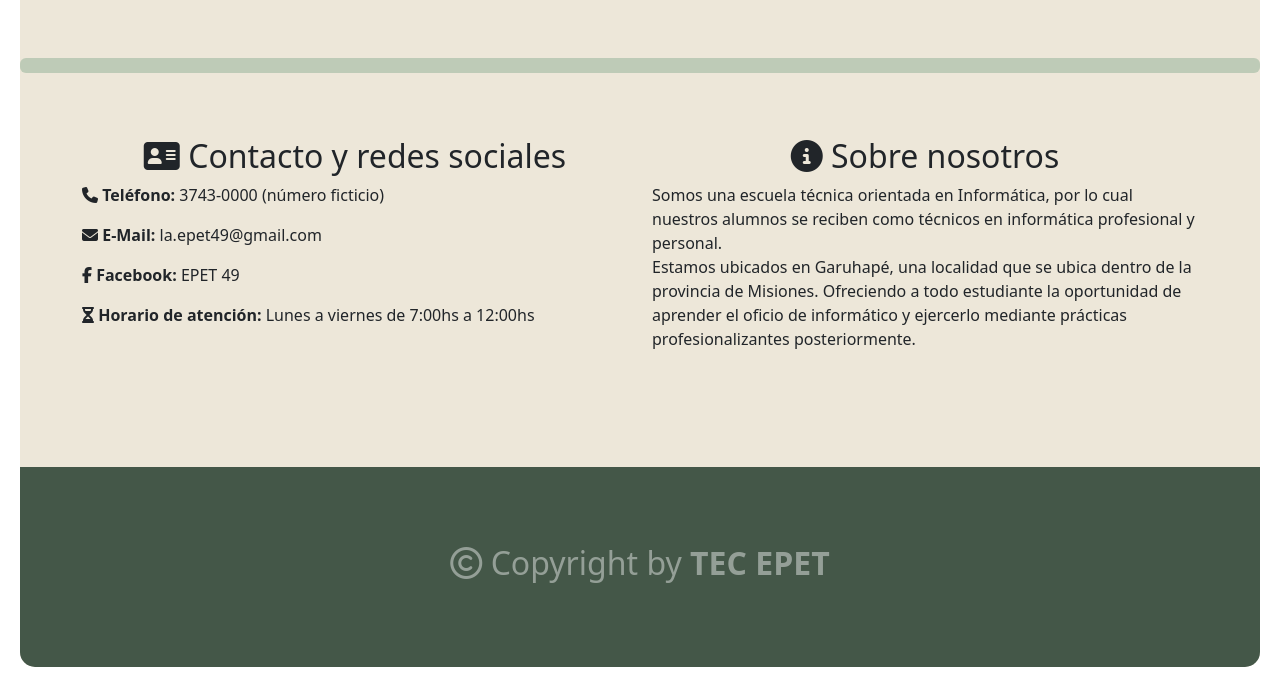
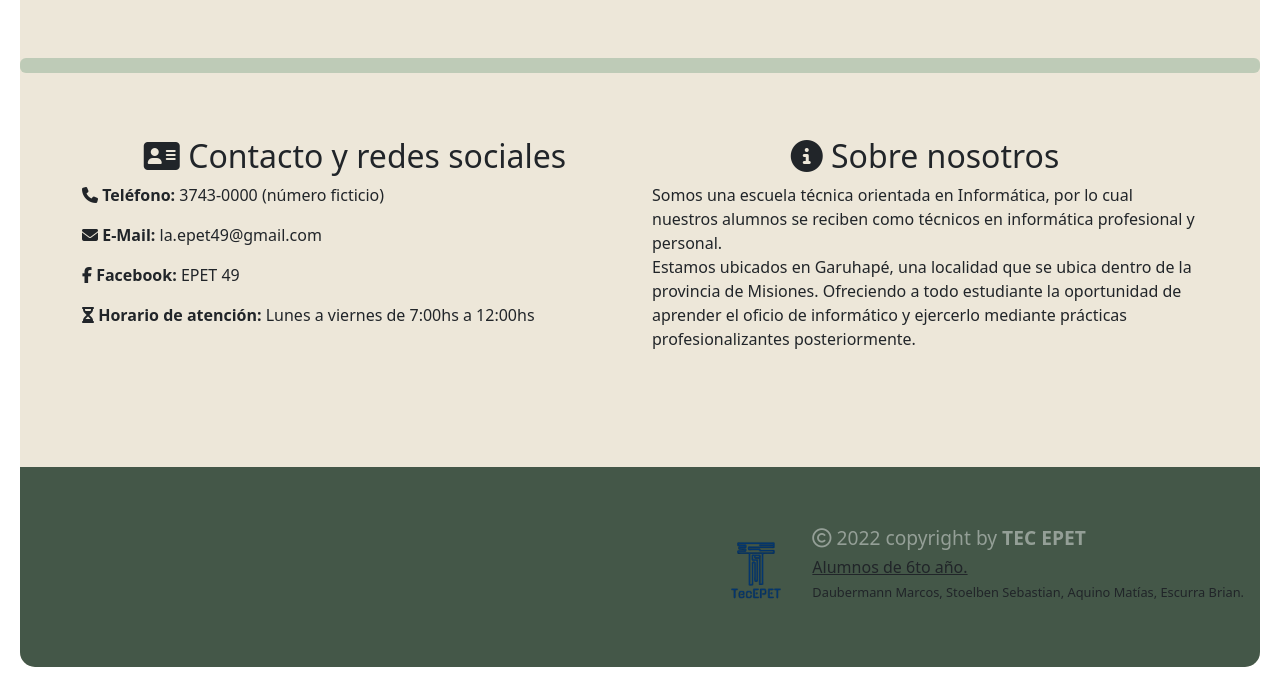
Before and after one commit to epet49/epet49.github.io, a plain HTML site: page index.html in a window 1280 px wide. Shown: the part 1289-1976 px from the top of the page. Drawn offline with Linux system fonts and the light colour scheme.

Commit message:
Mejore el footer agregando una imagen y dividiendolo en 2 columnas

```diff
--- a/index.html
+++ b/index.html
@@ -88,11 +88,17 @@
         </div>
       </div>
     </section>
-    <section id="footer-fachero">
-      <footer>
-        <h2><i class="fa-regular fa-copyright"></i> Copyright by <span class="mini-sub">TEC EPET</span></h2>
-      </footer>
-    </section>
+
+    <footer>
+      <div class="f1">
+        <img id="tec-epet" src="source/img/tec-epet-logo-removebg-preview.png" alt="" style="width: 7rem;">
+      </div>
+      <div class="f2">
+        <h2><i class="fa-regular fa-copyright"></i> 2022 copyright by <span class="mini-sub">TEC EPET</span><span></span></h2>
+        <h3 class="text-decoration-underline">Alumnos de 6to año.</h3>
+        <h4>Daubermann Marcos, Stoelben Sebastian, Aquino Matías, Escurra Brian.</h4>
+      </div>
+    </footer>
   </div>
 
   <script src="source/js/bootstrap.min.js"></script>
--- a/source/css/styles.css
+++ b/source/css/styles.css
@@ -114,17 +114,26 @@
 }
 
 
-#footer-fachero {
+footer {
   margin-top: 100px;
+  padding: 1rem;
   width: 100%;
   height: 25vh;
   background: #445748;
   border-radius: 0px 0px 15px 15px;
   display: flex;
-  justify-content: center;
+  flex-direction: row;
+  justify-content: flex-end;
   align-items: center;
 }
 
 footer h2 {
   color: rgba(255, 255, 255, 0.43);
+  font-size: 1.2rem;
 }
+footer h3 {
+  font-size: 1rem;
+}
+footer h4 {
+  font-size: 0.8rem;
+}
```
Also changed, not shown: source/img/tec-epet-logo-removebg-preview.png (added), source/img/tec-epet-logo.svg (added).
